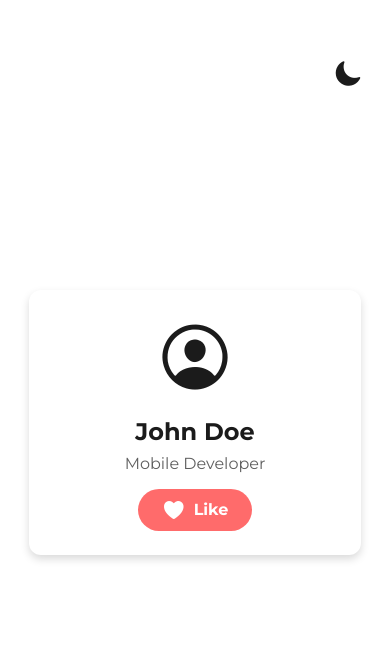
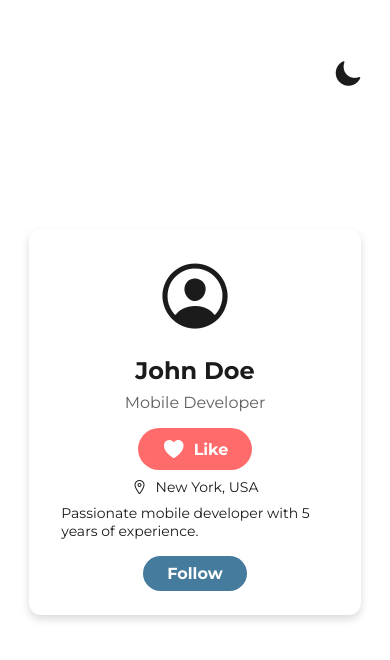
Before and after one commit to ecese/PolishedProfileCardApp, a React Native app: screen / in a window 390 px wide. Shown: the top 660 px of the page. Built offline with nearby package versions, Linux system fonts and the light colour scheme.

Commit message:
feat: add Follow button and extra profile info (Bonus)

```diff
--- a/screens/ProfileScreen.js
+++ b/screens/ProfileScreen.js
@@ -6,6 +6,13 @@ import { COLORS, SPACING, RADII, FONTS } from '../theme';
 export default function ProfileScreen() {
   const [theme, setTheme] = useState('light');
   const currentTheme = COLORS[theme];
+  const [isFollowing, setIsFollowing] = useState(false);
+
+
+  const toggleFollow = () => {
+  setIsFollowing(!isFollowing);
+};
+
 
   const toggleTheme = () => {
     setTheme(theme === 'light' ? 'dark' : 'light');
@@ -59,6 +66,36 @@ export default function ProfileScreen() {
           <Ionicons name="heart" size={24} color="#fff" />
           <Text style={styles.likeText}>Like</Text>
         </Pressable>
+        <View style={styles.extraInfo}>
+  <Ionicons name="location-outline" size={16} color={currentTheme.text} />
+  <Text style={[styles.extraText, { color: currentTheme.text }]}>
+    New York, USA
+  </Text>
+</View>
+<Text style={[styles.extraText, { color: currentTheme.text, marginTop: SPACING.sm }]}>
+  Passionate mobile developer with 5 years of experience.
+</Text>
+
+        <Pressable
+  style={({ pressed }) => [
+    styles.followButton,
+    {
+      backgroundColor: pressed
+        ? isFollowing
+          ? '#1d3557'
+          : '#457b9d'
+        : isFollowing
+        ? '#1d3557'
+        : '#457b9d',
+    },
+  ]}
+  onPress={toggleFollow}
+>
+  <Text style={styles.followText}>
+    {isFollowing ? 'Following' : 'Follow'}
+  </Text>
+</Pressable>
+
       </View>
     </View>
   );
@@ -112,4 +149,27 @@ const styles = StyleSheet.create({
     fontSize: 16,
     marginLeft: SPACING.sm,
   },
+    followButton: {
+  paddingVertical: SPACING.sm,
+  paddingHorizontal: SPACING.lg,
+  borderRadius: 50,
+  marginTop: SPACING.md,
+},
+followText: {
+  color: '#fff',
+  fontFamily: FONTS.bold,
+  fontSize: 16,
+},
+extraInfo: {
+  flexDirection: 'row',
+  alignItems: 'center',
+  marginTop: SPACING.sm,
+},
+extraText: {
+  fontFamily: FONTS.regular,
+  fontSize: 14,
+  marginLeft: SPACING.sm,
+},
+
+
 });
```
